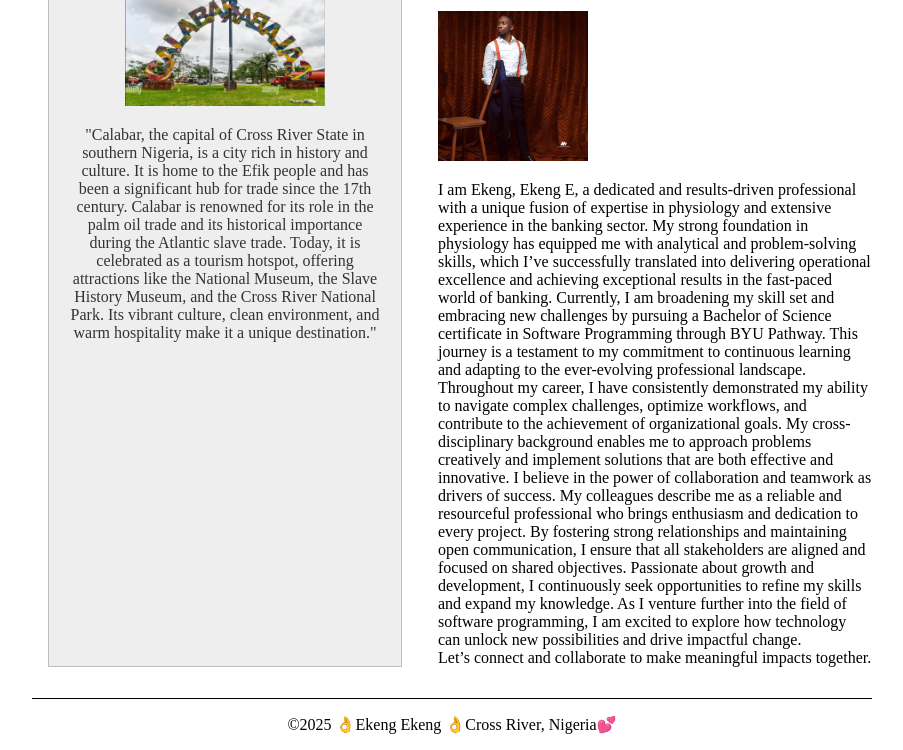
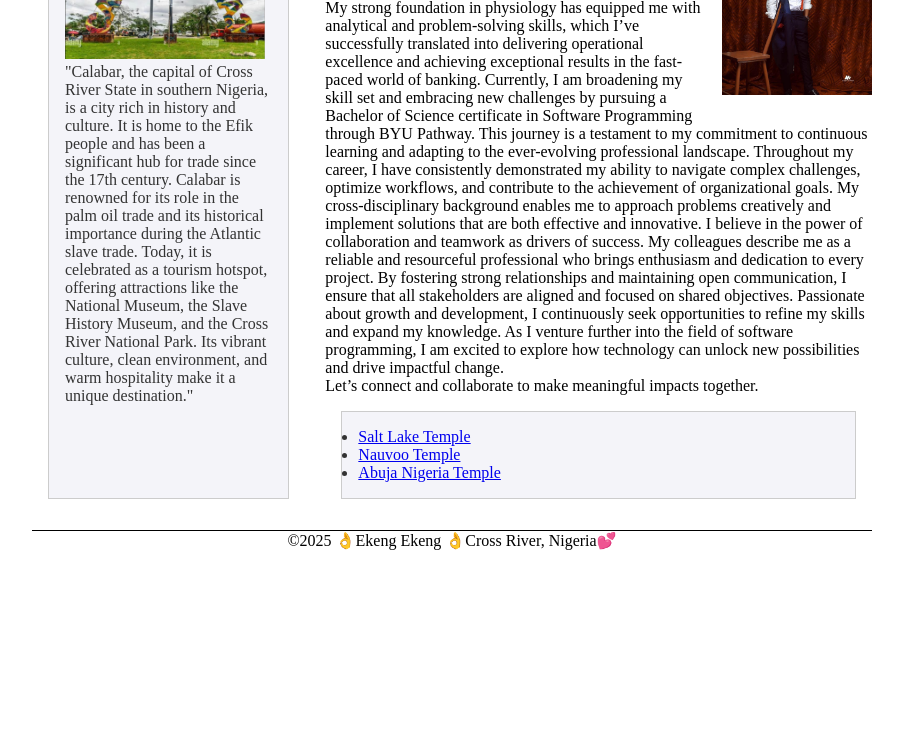
Before and after one commit to eke-design/wdd130, a plain HTML site: page index.html in a window 1280 px wide. Shown: the part 184-934 px from the top of the page, without its empty margins (188-1091 px from the left). After the commit the page ends 800 px from the top, so only its background shows below. Drawn offline with Linux system fonts and the light colour scheme.

Commit message:
okay again

```diff
--- a/index.html
+++ b/index.html
@@ -32,8 +32,13 @@
                 Passionate about growth and development, I continuously seek opportunities to refine my skills and expand my knowledge. As I venture further into the field of software programming, I am excited to explore how technology can unlock new possibilities and drive impactful change. <br>
                 Let’s connect and collaborate to make meaningful impacts together.
             </p>
+            <ul class="box">
+                <li><a href="https://www.churchofjesuschrist.org/temples/list?lang=eng" target="_blank">Salt Lake Temple</a></li>
+                <li><a href="https://www.churchofjesuschrist.org/temples/list?lang=eng" target="_blank">Nauvoo Temple</a></li>
+                <li><a href="https://www.churchofjesuschrist.org/temples/list?lang=eng" target="_blank">Abuja Nigeria Temple</a></li>
+            </ul>
         </main>
-        <aside>
+        <aside class="box">
             <h2>Calabar</h2>
             <img src="images/Calabar.jpg" alt="My Calabar">
             <p> "Calabar, the capital of Cross River State in southern Nigeria, is a city rich in history and culture. It is home to the Efik people and has been a significant hub for trade since the 17th century. Calabar is renowned for its role in the palm oil trade and its historical importance during the Atlantic slave trade. Today, it is celebrated as a tourism hotspot, offering attractions like the National Museum, the Slave History Museum, and the Cross River National Park.
@@ -43,5 +48,6 @@
     <footer>
         <p>&copy;2025 👌Ekeng Ekeng 👌Cross River, Nigeria💕</p>
     </footer>
+    <!-- Last Modified: March 31, 2025 -->
 </body>
 </html>
--- a/styles/styles.css
+++ b/styles/styles.css
@@ -1,3 +1,9 @@
+* {
+    margin: 0;
+    padding: 0;
+    box-sizing: border-box;
+}
+
 /* Header and Footer Styling */
 header, footer, .grid {
     max-width: 840px; /* Replace invalid auto with a specific width */
@@ -24,16 +30,24 @@ nav a {
     background-color: steelblue;
 }
 
+.box{
+    margin: 1rem;
+    padding: 1rem;
+    border: 1px solid #ccc;
+    background-color: #f4f4f9;
+    color: #333;
+}
 /* Aside Section Styling */
-aside {
-    width: 20rem;
-    margin: 1rem;
-    border: 1px solid rgba(0, 0, 0, 0.2); /* Fix for slight transparency */
-    padding: 1rem;
-    background-color: #eee;
-    color: #333;
-    text-align: center;
-}
+/* aside h2{
+    position: absolute;
+    top: 10px;
+    left: 50%;
+    transform: translateX(-50%);
+    background-color: rgba(0,0,0,0.5);
+    color: #fff;
+    padding: 0.5rem;
+    border-radius: 5px;
+    } */
 
 aside img {
     width: 200px; /* Fixed width */
@@ -42,6 +56,9 @@ aside img {
 
 /* Main Image Styling */
 main img {
+    float: right;
+    margin-left: 1rem;
+    margin-bottom: 1rem;
     width: 150px; /* Smaller width */
     height: auto; /* Maintain aspect ratio */
 }
```
